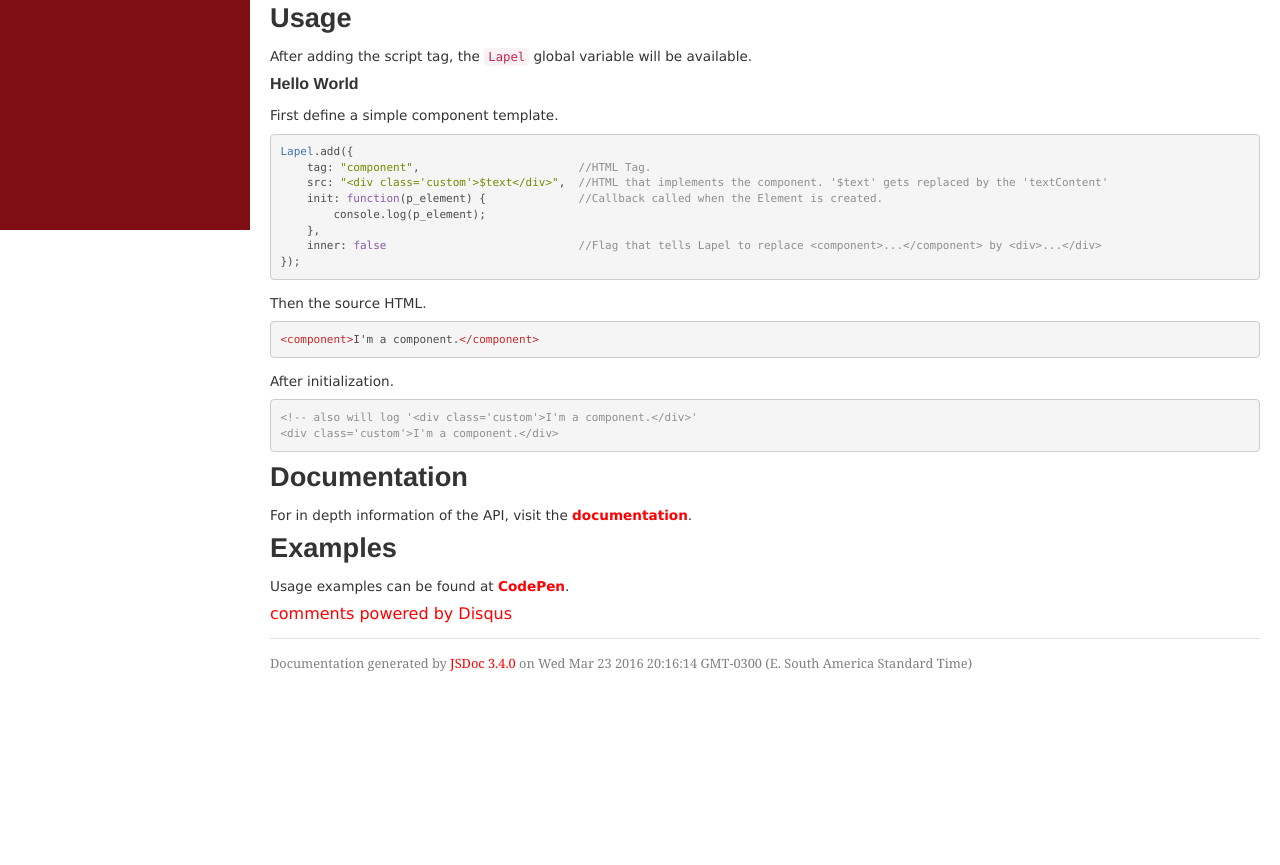
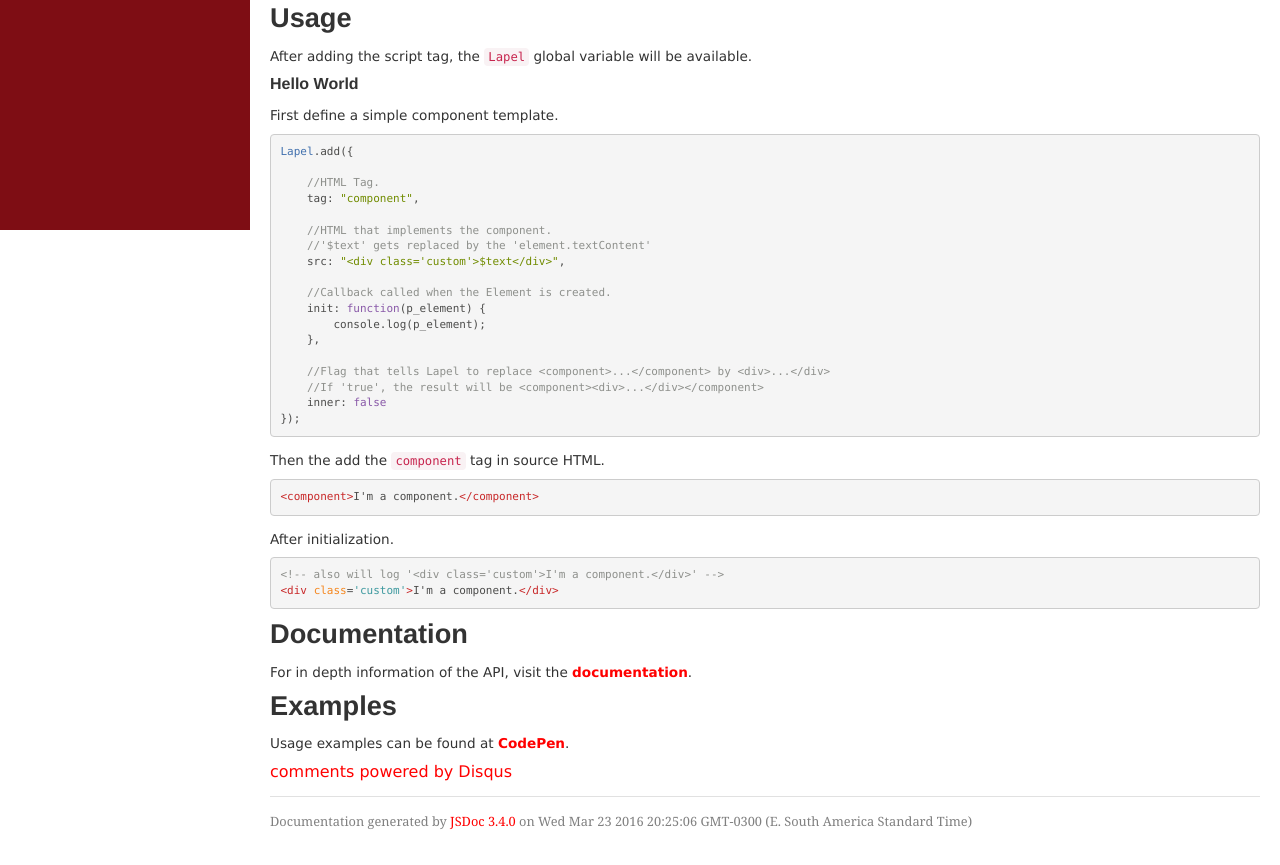
Before and after one commit to suitjs/lapel, a website: page docs/deploy/index.html in a window 1280 px wide. Shown: the part 570-1435 px from the top of the page. Before the commit the page ends 1277 px from the top, so only its background shows below. Drawn offline with Linux system fonts and the light colour scheme; a script that the page names is missing.

Commit message:
update> docs README

```diff
--- a/docs/deploy/index.html
+++ b/docs/deploy/index.html
@@ -134,15 +134,25 @@
 <h1>Usage</h1><p>After adding the script tag, the <code>Lapel</code> global variable will be available.  </p>
 <h4>Hello World</h4><p>First define a simple component template.</p>
 <pre class="prettyprint source lang-js"><code>Lapel.add({
-    tag: &quot;component&quot;,                        //HTML Tag.
-    src: &quot;&lt;div class='custom'>$text&lt;/div>&quot;,  //HTML that implements the component. '$text' gets replaced by the 'textContent'
-    init: function(p_element) {              //Callback called when the Element is created.
+
+    //HTML Tag.
+    tag: &quot;component&quot;,
+
+    //HTML that implements the component.
+    //'$text' gets replaced by the 'element.textContent'
+    src: &quot;&lt;div class='custom'>$text&lt;/div>&quot;,
+
+    //Callback called when the Element is created.
+    init: function(p_element) {
         console.log(p_element);
     },
-    inner: false                             //Flag that tells Lapel to replace &lt;component>...&lt;/component> by &lt;div>...&lt;/div>
-});</code></pre><p>Then the source HTML.</p>
+
+    //Flag that tells Lapel to replace &lt;component>...&lt;/component> by &lt;div>...&lt;/div>
+    //If 'true', the result will be &lt;component>&lt;div>...&lt;/div>&lt;/component>
+    inner: false
+});</code></pre><p>Then the add the <code>component</code> tag in source HTML.</p>
 <pre class="prettyprint source lang-html"><code>&lt;component>I'm a component.&lt;/component></code></pre><p>After initialization.</p>
-<pre class="prettyprint source lang-html"><code>&lt;!-- also will log '&lt;div class='custom'>I'm a component.&lt;/div>'
+<pre class="prettyprint source lang-html"><code>&lt;!-- also will log '&lt;div class='custom'>I'm a component.&lt;/div>' -->
 &lt;div class='custom'>I'm a component.&lt;/div></code></pre><h1>Documentation</h1><p>For in depth information of the API, visit the <strong><a target="_blank" href="http://www.suitjs.com/docs/lapel/">documentation</a></strong>. </p>
 <h1>Examples</h1><p>Usage examples can be found at <strong><a target="_blank" href="http://codepen.io/collection/XOyEpq/">CodePen</a></strong>.</p></article>
     </section>
@@ -161,7 +171,7 @@
 
 
         <footer>
-            Documentation generated by <a target="_blank" href="https://github.com/jsdoc3/jsdoc">JSDoc 3.4.0</a> on Wed Mar 23 2016 20:16:14 GMT-0300 (E. South America Standard Time)
+            Documentation generated by <a target="_blank" href="https://github.com/jsdoc3/jsdoc">JSDoc 3.4.0</a> on Wed Mar 23 2016 20:25:06 GMT-0300 (E. South America Standard Time)
         </footer>
     </div>
 </div>
```
Also changed, not shown: docs/deploy/Lapel.html (+1 -1 lines), docs/deploy/g__development_project_web_thelab_suitjs_lapel_js_lapel.doc.js.html (+1 -1 lines), docs/deploy/global.html (+1 -1 lines).
